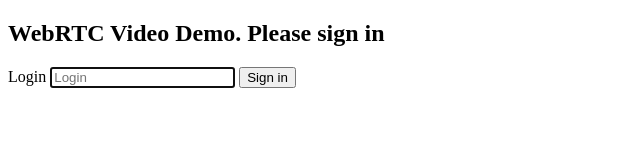
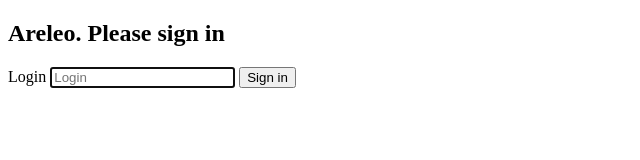
Before and after one commit to areleogitdev/websocket, a website: page index.html in a window 1280 px wide. Shown: the whole page, without its empty margins (0-640 px from the left). Drawn offline with Linux system fonts and the light colour scheme.

Commit message:
firstxcz hxhashas hurxcxzczxxxcvcvxvcxx

```diff
--- a/index.html
+++ b/index.html
@@ -32,7 +32,7 @@
       <div class = "row">
          <div class = "col-md-4 col-md-offset-4">
 
-            <h2>WebRTC Video Demo. Please sign in</h2>
+            <h2>Areleo. Please sign in</h2>
             <label for = "usernameInput" class = "sr-only">Login</label>
             <input type = "email" id = "usernameInput" c
                lass = "form-control formgroup" placeholder = "Login"
```
